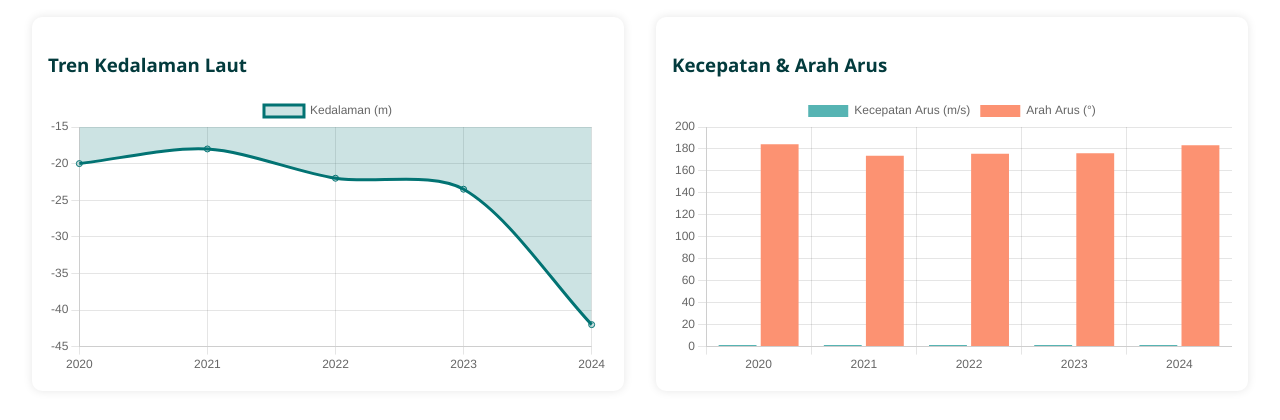
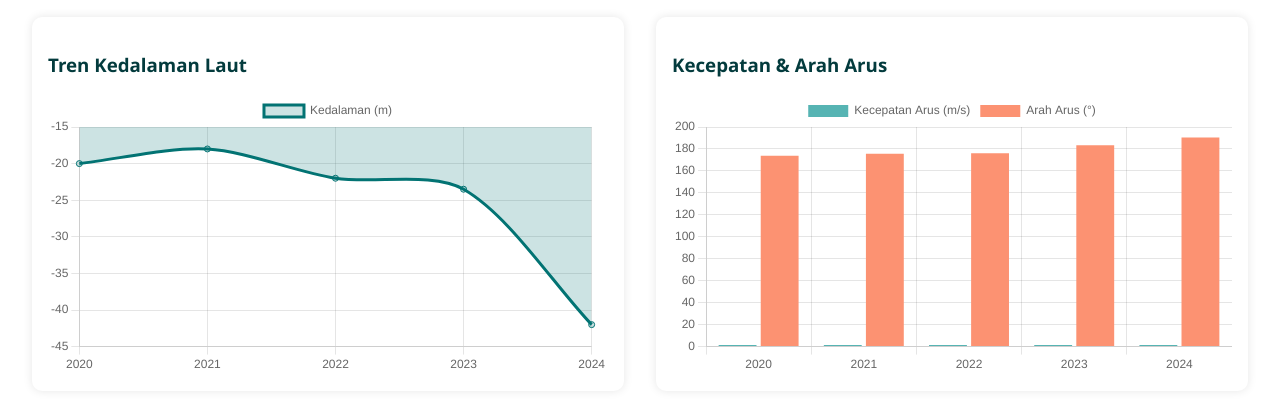
Before and after one commit to dinanta15/SundaMaritim.id, a plain HTML site: page index.html in a window 1280 px wide. Shown: the part 2256-2676 px from the top of the page. Drawn offline with nearby package versions, Linux system fonts and the light colour scheme.

Commit message:
Update index.html

```diff
--- a/index.html
+++ b/index.html
@@ -888,7 +888,7 @@
           },
           {
             label: 'Arah Arus (°)',
-            data: [184.35, 173.80, 175.64, 176.03, 183.43, 190.49],
+            data: [173.80, 175.64, 176.03, 183.43, 190.49],
             backgroundColor: '#fc9272'
           }
         ]
```
